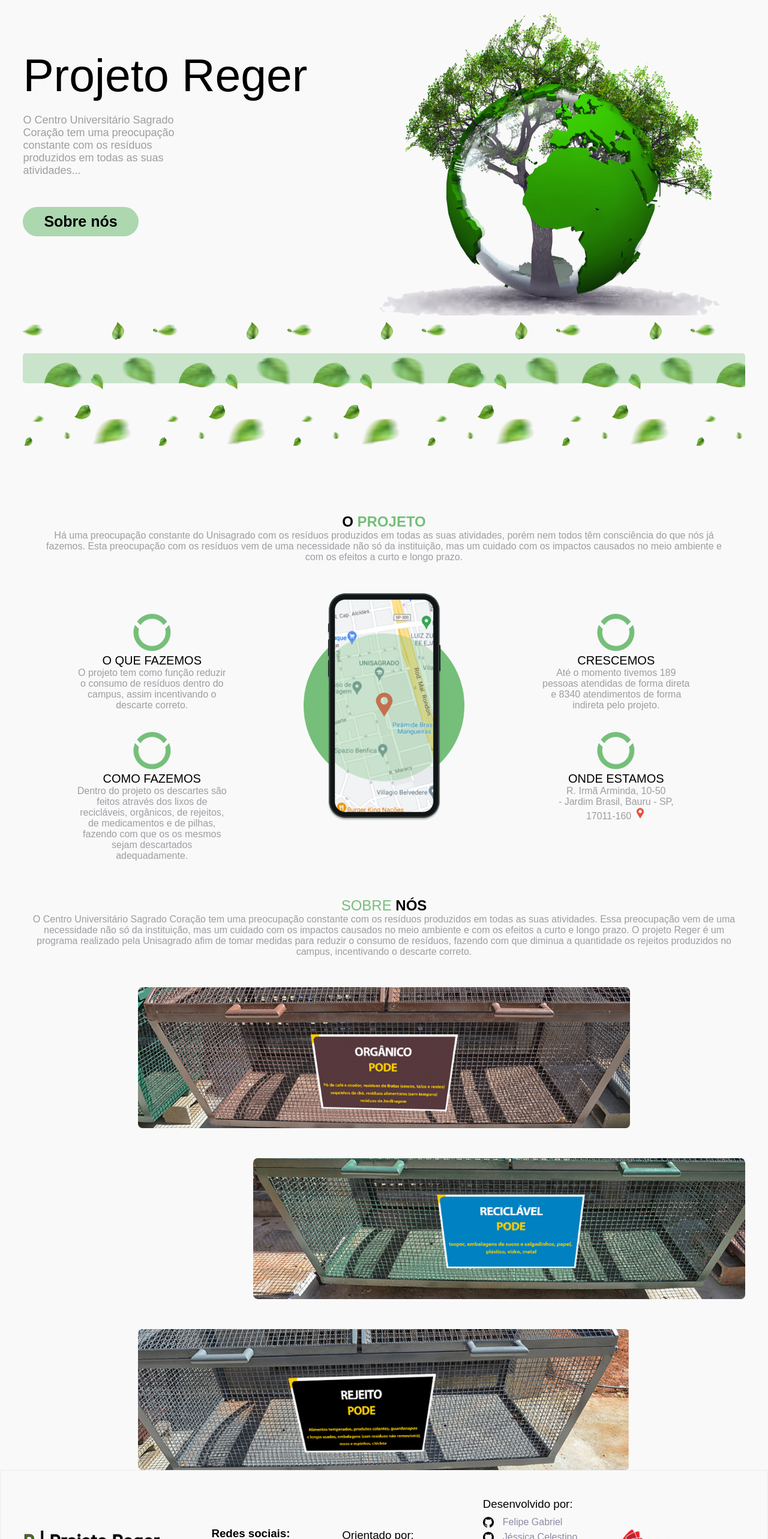
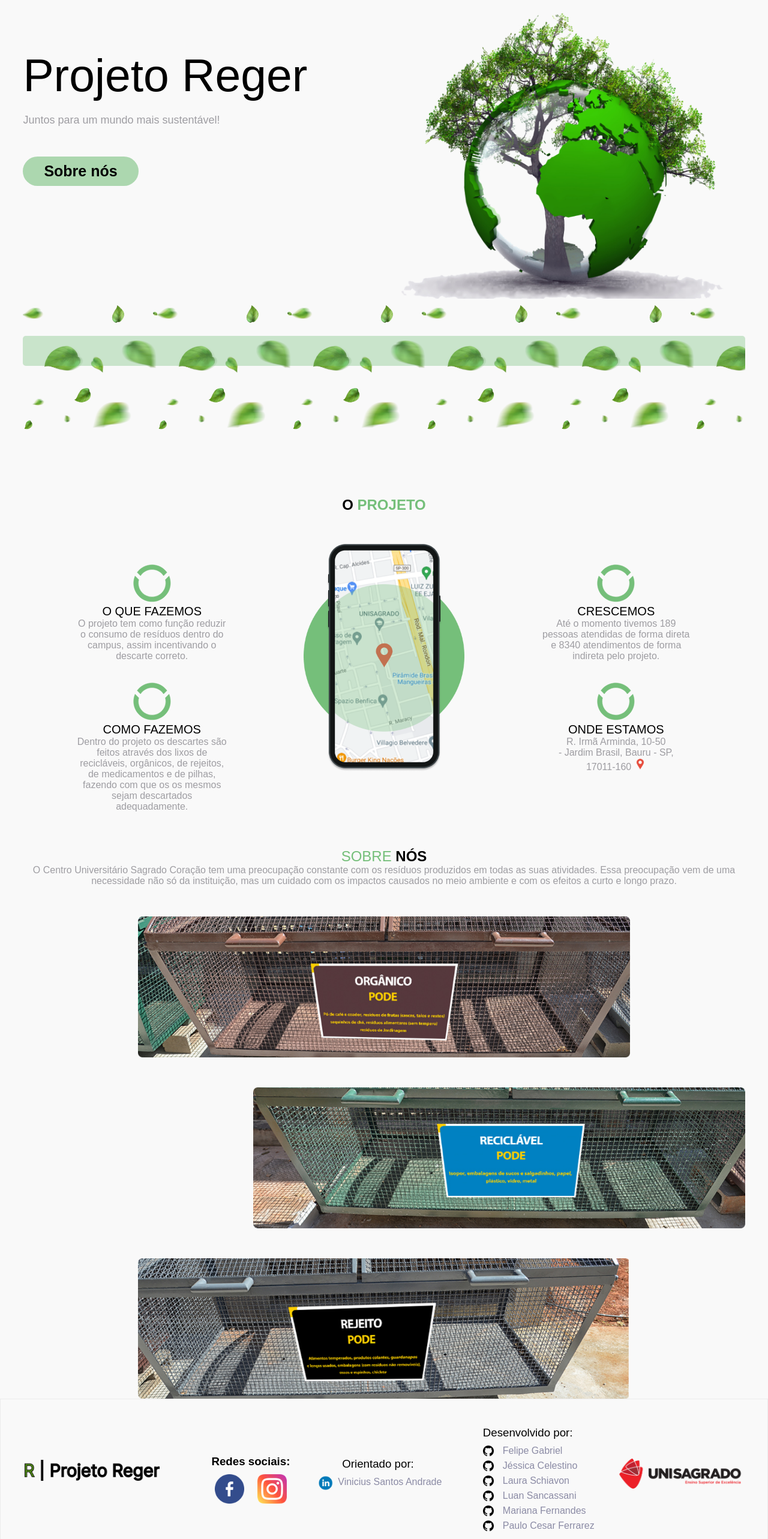
Before and after one commit to LipeGabriell/projeto-reger-host, a React (Vite) app in the folder frontend/: page / in a window 1280 px wide. Shown: the part 234-2800 px from the top of the page at 60% size. Built offline with nearby package versions, Linux system fonts and the light colour scheme; a web font is replaced by a local one.

Commit message:
Alterações Textos

```diff
--- a/frontend/src/assets/Components/Containers/Home/home.css
+++ b/frontend/src/assets/Components/Containers/Home/home.css
@@ -62,7 +62,7 @@ section {
     font-size: 34px;
     font-weight: 300;
   }
-  #homeSection #inicioHome h2 {
+  #homeSection #inicioHome p {
     font-size: 18px;
     font-weight: 100;
     color: #9E9DA2;
@@ -133,6 +133,6 @@ section {
 }
 @media (min-width: 1200px) {
   #homeSection #inicioHome img {
-    max-width: 720px;
+    max-width: 680px;
   }
 }
--- a/frontend/src/assets/Components/Containers/Home/home.tsx
+++ b/frontend/src/assets/Components/Containers/Home/home.tsx
@@ -10,7 +10,7 @@ function Home() {
                     <img id='trees' src={Trees} alt="" />
                     <div className='flex column'>
                         <h1 className='font'>Projeto Reger</h1>
-                        <h2 className='font'>O Centro Universitário Sagrado Coração tem uma preocupação constante com os resíduos produzidos em todas as suas atividades...</h2>
+                        <p className='font'>Juntos para um mundo mais sustentável!</p>
                         <a href=""><span>Sobre</span> nós</a>
                     </div>
                 </div>
--- a/frontend/src/assets/Components/Containers/Projeto/projeto.tsx
+++ b/frontend/src/assets/Components/Containers/Projeto/projeto.tsx
@@ -16,7 +16,6 @@ function Projeto() {
 
                 <div id='titleProjeto'>
                     <h1>O <span>PROJETO</span></h1>
-                    <p>Há uma preocupação constante do Unisagrado com os resíduos produzidos em todas as suas atividades, porém nem todos têm consciência do que nós já fazemos. Esta preocupação com os resíduos vem de uma necessidade não só da instituição, mas um cuidado com os impactos causados no meio ambiente e com os efeitos a curto e longo prazo.</p>
                 </div>
 
                 <div id='itemsProjeto'>
--- a/frontend/src/assets/Components/Containers/Sobre/sobre.tsx
+++ b/frontend/src/assets/Components/Containers/Sobre/sobre.tsx
@@ -20,7 +20,7 @@ function Sobre() {
             <section id='sobre' className='flex font column'>
                 <div id='txtSobre'>
                     <h1><span>SOBRE</span> NÓS</h1>
-                    <p>O Centro Universitário Sagrado Coração tem uma preocupação constante com os resíduos produzidos em todas as suas atividades. Essa preocupação vem de uma necessidade não só da instituição, mas um cuidado com os impactos causados no meio ambiente e com os efeitos a curto e longo prazo. O projeto Reger é um programa realizado pela Unisagrado afim de tomar medidas para reduzir o consumo de resíduos, fazendo com que diminua a quantidade os rejeitos produzidos no campus, incentivando o descarte correto.</p>
+                    <p>O Centro Universitário Sagrado Coração tem uma preocupação constante com os resíduos produzidos em todas as suas atividades. Essa preocupação vem de uma necessidade não só da instituição, mas um cuidado com os impactos causados no meio ambiente e com os efeitos a curto e longo prazo.</p>
                 </div>
 
                 <div id='imgSobre'>
--- a/frontend/src/assets/Components/Footer/footer.css
+++ b/frontend/src/assets/Components/Footer/footer.css
@@ -60,6 +60,7 @@ footer {
     width: 100%;
     min-width: 150px;
     max-width: 255px;
+    cursor: pointer;
   }
   footer #redesFooter {
     margin-top: 30px;
--- a/frontend/src/assets/Components/Footer/footer.tsx
+++ b/frontend/src/assets/Components/Footer/footer.tsx
@@ -23,9 +23,12 @@ function Footer() {
                 <div id='redesFooter'>
                     <h3>Redes sociais:</h3>
                     <div>
-                        <img src={Facebook} alt="" />
-                        {/* <img src={Twitter} alt="" /> */}
-                        <img src={Instagram} alt="" />
+                        <a href='https://pt-br.facebook.com/UNISAGRADOBauru/' target={'_blank'}>
+                            <img src={Facebook} alt="" />
+                        </a>
+                        <a href='https://www.instagram.com/unisagrado_oficial/' target={'_blank'}>
+                            <img src={Instagram} alt="" />
+                        </a>
                     </div>
                 </div>
 
--- a/frontend/src/assets/Components/Navbar/navbar.css
+++ b/frontend/src/assets/Components/Navbar/navbar.css
@@ -61,6 +61,7 @@ section {
     height: auto;
     margin: auto auto;
     margin-left: 20px;
+    cursor: pointer;
   }
   #navbar #navItems #burguer {
     width: 34px;
--- a/frontend/src/assets/Components/Navbar/navbar.tsx
+++ b/frontend/src/assets/Components/Navbar/navbar.tsx
@@ -29,7 +29,7 @@ function Navbar() {
                         <a href="#Projeto">Como fazemos</a>
                         <a href="#Projeto">Crescemos</a>
                         <a href="#Projeto">Onde Estamos</a>
-                        <a href="">Dicas</a>
+                        <a href="#sobre">Dicas</a>
                         <a href="https://unisagrado.edu.br/" target={'_blank'}>
                             <img id='unisagradoLogo' src={UnisagradoLogo} alt="Logo Unisagrado" />
                         </a>
```
